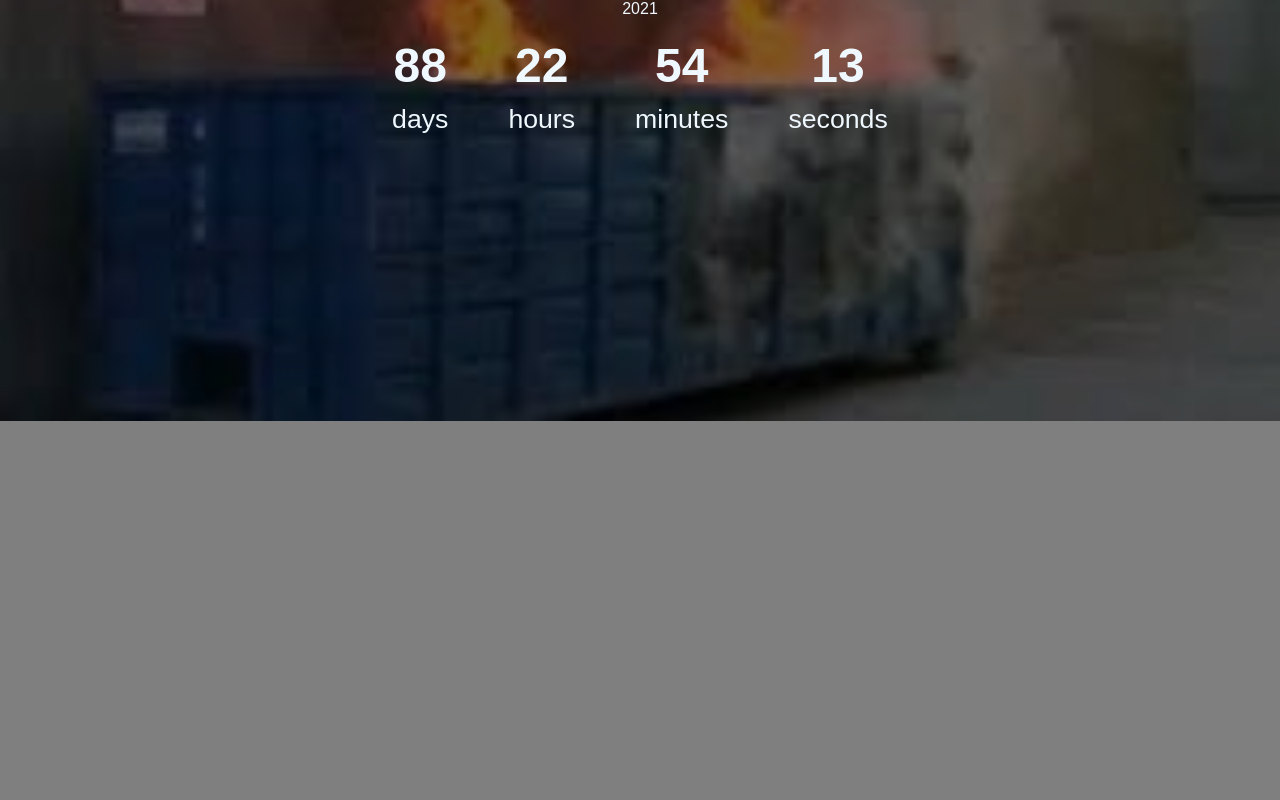
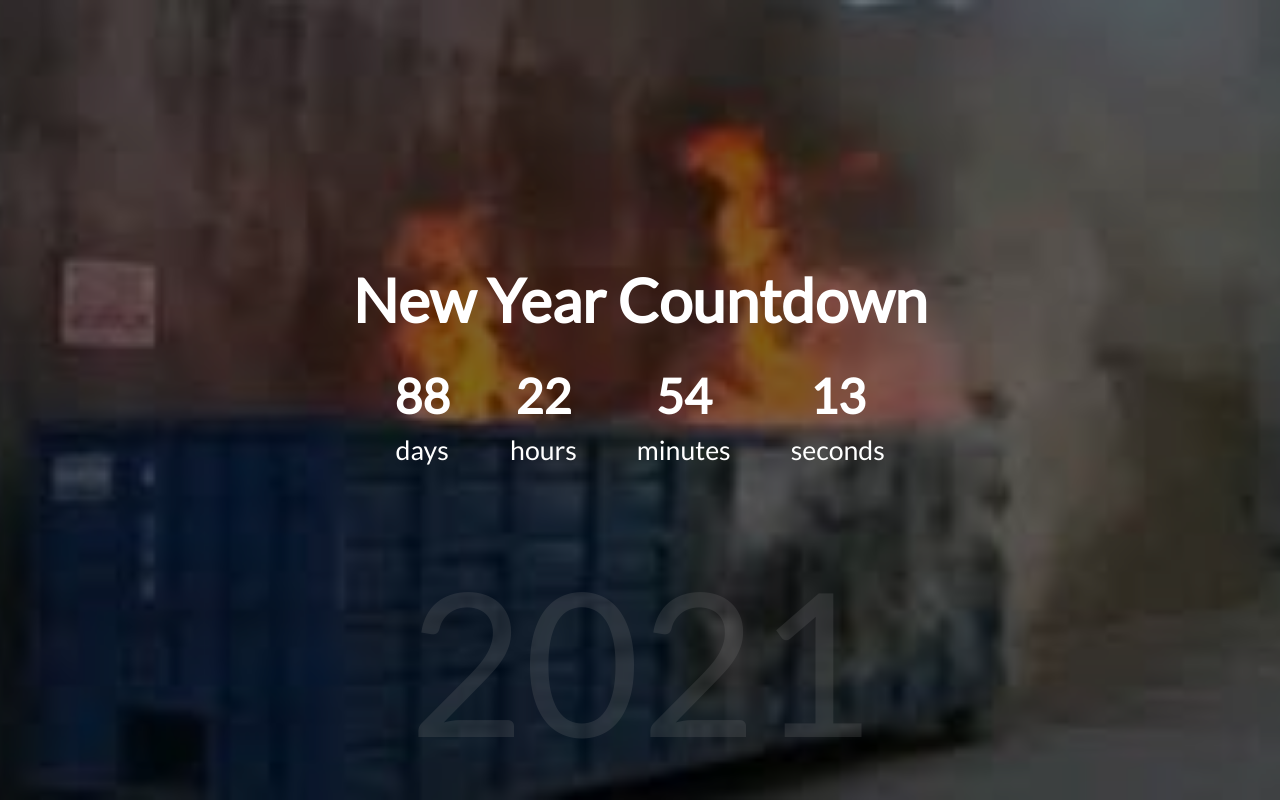
Before and after one commit to CornveliousFarva/new-year-countdown, a plain HTML site: page index.html in a window 1280 px wide. Drawn offline with Linux system fonts and the light colour scheme.

Commit message:
Fixed issues in the HTML and CSS.

```diff
--- a/index.html
+++ b/index.html
@@ -9,7 +9,7 @@
 <body>
   <div id="year" class="year"></div>
 
-    <h1>New Year's Countdown</h1>
+  <h1>New Year Countdown</h1>
 
   <div id="countdown" class="countdown">
     <div class="time">
--- a/style.css
+++ b/style.css
@@ -1,17 +1,17 @@
-@import url('https://fonts.googleapis.com/css2?family=Noto+Sans+JP:wght@300&display=swap');
+@import url('https://fonts.googleapis.com/css?family=Lato&display=swap');
 
-*{
+* {
   box-sizing: border-box;
 }
 
-body{
-    background-image: url(img/dumpster_fire.jpeg);
+body {
+  background-image: url('img/dumpster_fire.jpeg');
   background-repeat: no-repeat;
   background-size: cover;
   background-position: center center;
-    height: auto;
-    color: aliceblue;
-    font-family: 'Noto', sans-serif;
+  height: 100vh;
+  color: #fff;
+  font-family: 'Lato', sans-serif;
   display: flex;
   flex-direction: column;
   align-items: center;
@@ -21,7 +21,8 @@ body{
   overflow: hidden;
 }
 
-body::after{
+/* Add a dark overlay */
+body::after {
   content: '';
   position: absolute;
   top: 0;
@@ -31,21 +32,32 @@ body::after{
   background-color: rgba(0, 0, 0, 0.5);
 }
 
-body *{
+body * {
   z-index: 1;
 }
 
-h1{
+h1 {
   font-size: 60px;
   margin: -80px 0 40px;
 }
 
-.countdown{
-    display: flex;
+.year {
+  font-size: 200px;
+  z-index: -1;
+  opacity: 0.2;
+  position: absolute;
+  bottom: 20px;
+  left: 50%;
+  transform: translateX(-50%);
+}
+
+.countdown {
+  /* display: flex; */
+  display: none;
   transform: scale(2);
 }
 
-.time{
+.time {
   display: flex;
   flex-direction: column;
   align-items: center;
@@ -53,25 +65,25 @@ h1{
   margin: 15px;
 }
 
-.time h2{
+.time h2 {
   margin: 0 0 5px;
 }
 
-@media(max-width: 500px){
-    h1{
+@media (max-width: 500px) {
+  h1 {
     font-size: 45px;
   }
 
-    .time{
+  .time {
     margin: 5px;
   }
 
-    .time h2{
+  .time h2 {
     font-size: 12px;
     margin: 0;
   }
 
-    .time small{
+  .time small {
     font-size: 10px;
   }
 }
```
Lines whose indentation alone changed are shown as unchanged.
